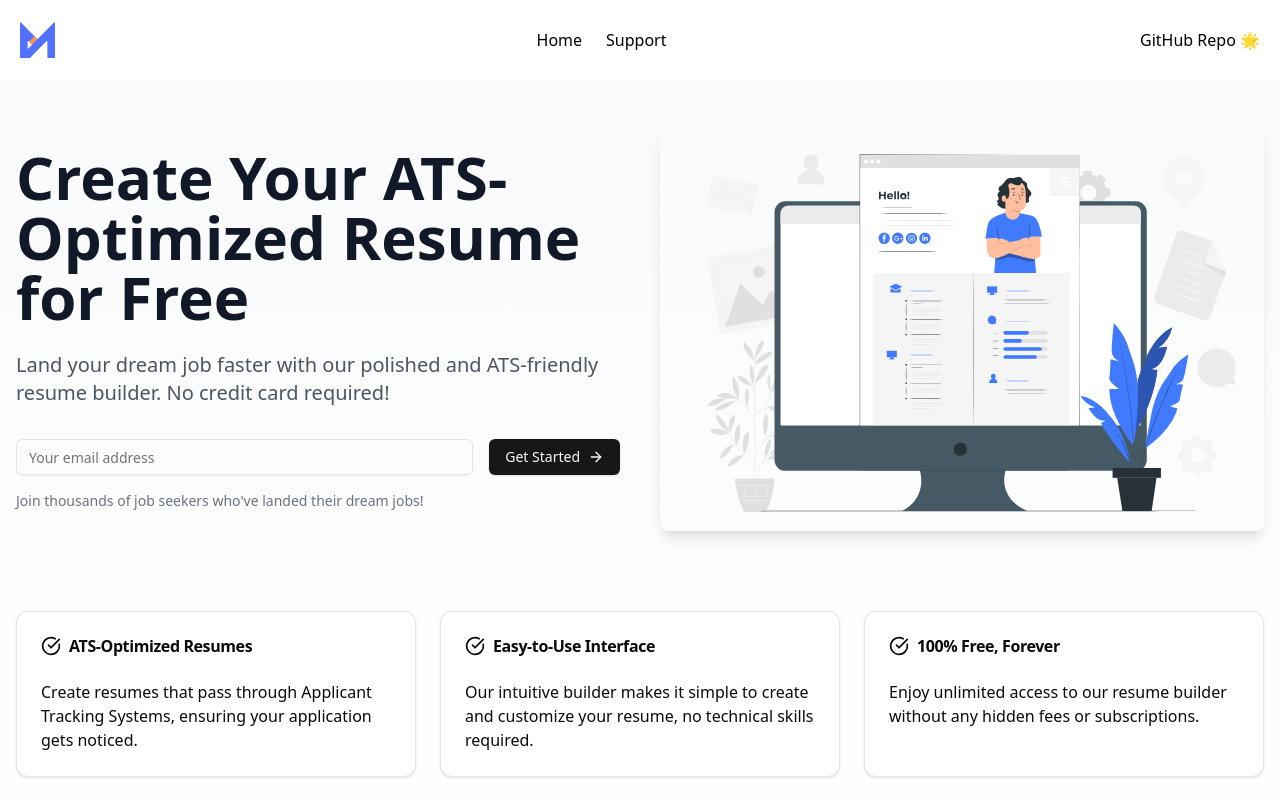
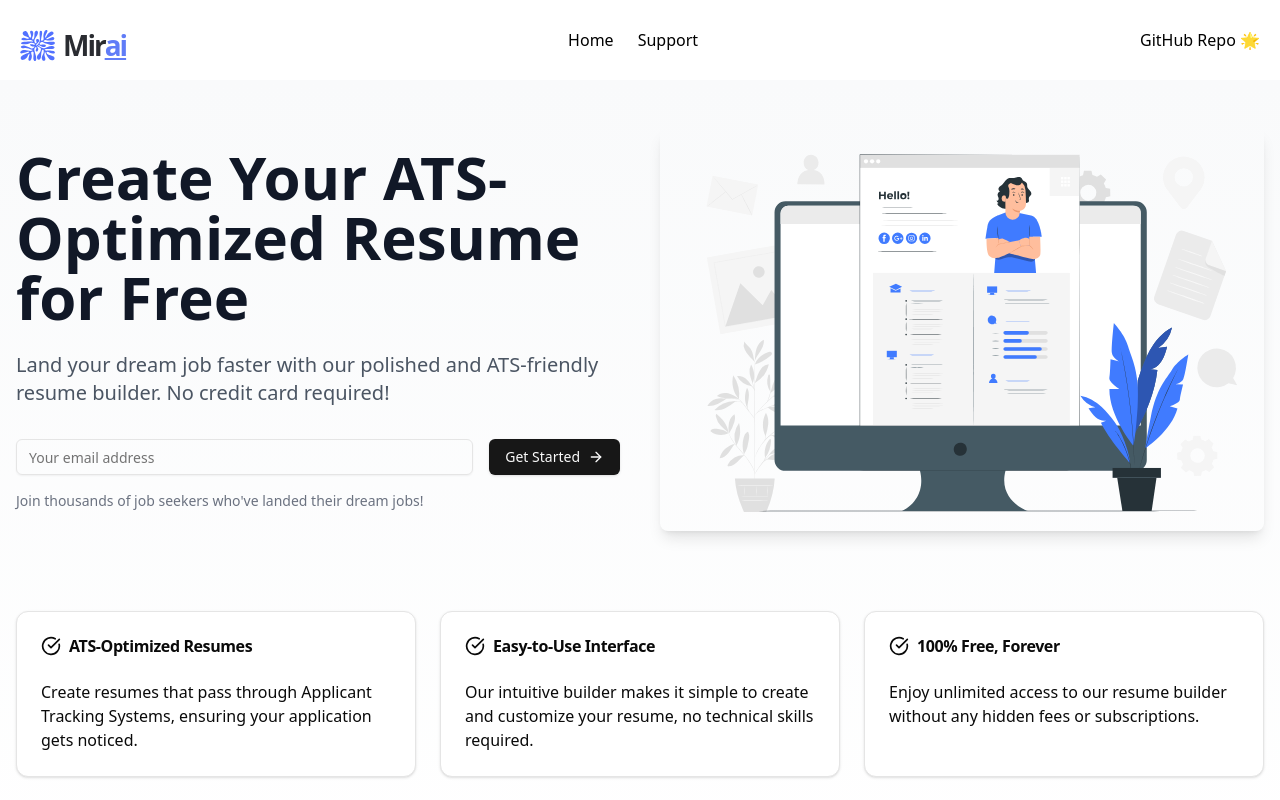
Before and after one commit to ganeshdanuri/mirai, a React (Vite) app in the folder client/: page / in a window 1280 px wide. Shown: the top 800 px of the page. Built offline with nearby package versions, Linux system fonts and the light colour scheme; what @react-pdf/renderer would draw is missing.

Commit message:
updated logo

```diff
--- a/client/src/App.css
+++ b/client/src/App.css
@@ -0,0 +1,18 @@
+.logo-first-word {
+  color: rgb(42, 44, 49);
+  font-size: 28px;
+  font-weight: 600;
+  position: relative;
+  letter-spacing: -2px;
+  top: 5px;
+}
+
+.logo-second-word {
+  color: rgb(96, 124, 247);
+  font-size: 28px;
+  font-weight: 600;
+  position: relative;
+  letter-spacing: -2px;
+  top: 5px;
+  text-decoration: underline;
+}
--- a/client/src/components/AppLogo.jsx
+++ b/client/src/components/AppLogo.jsx
@@ -2,6 +2,8 @@ const AppLogo = () => {
   return (
     <a href="/" className="flex items-end">
       <img src="/images/logo/logo.svg" alt="logo" width={35} className="mr-2" />
+      <span className="logo-first-word">Mir</span>
+      <span className="logo-second-word">ai</span>
     </a>
   );
 };
```
Also changed, not shown: client/public/images/logo/logo.svg.
